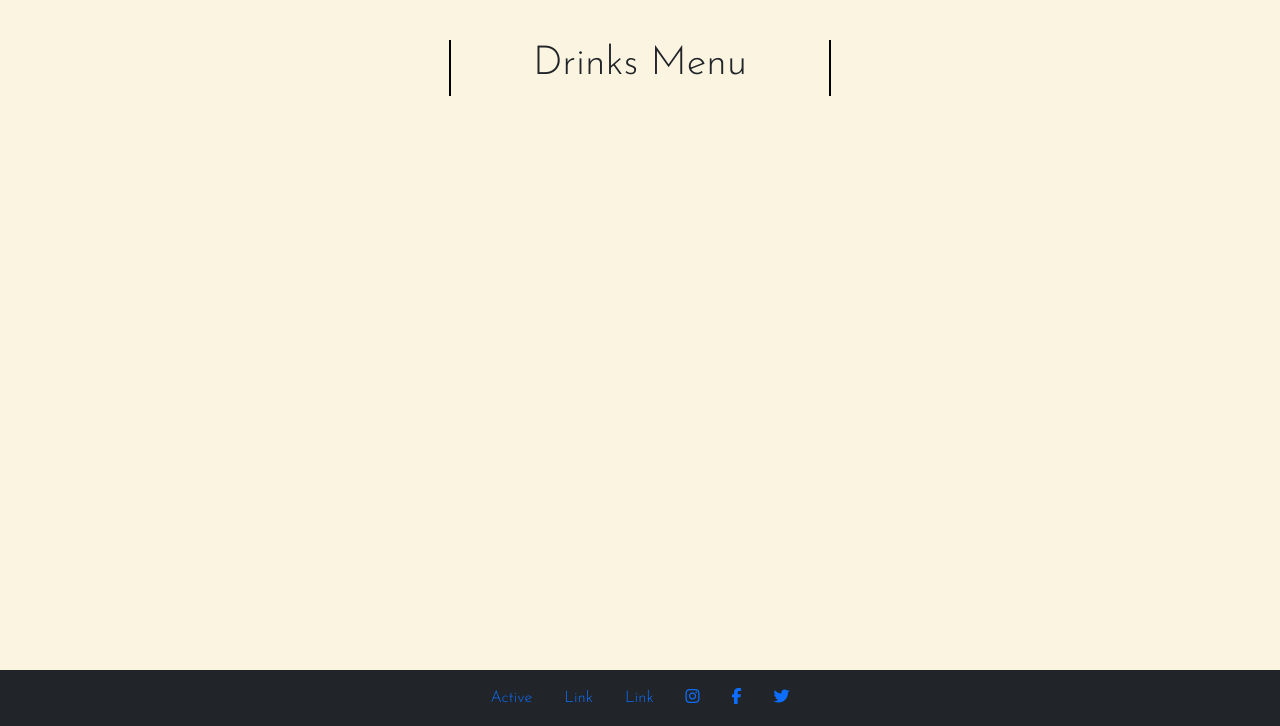
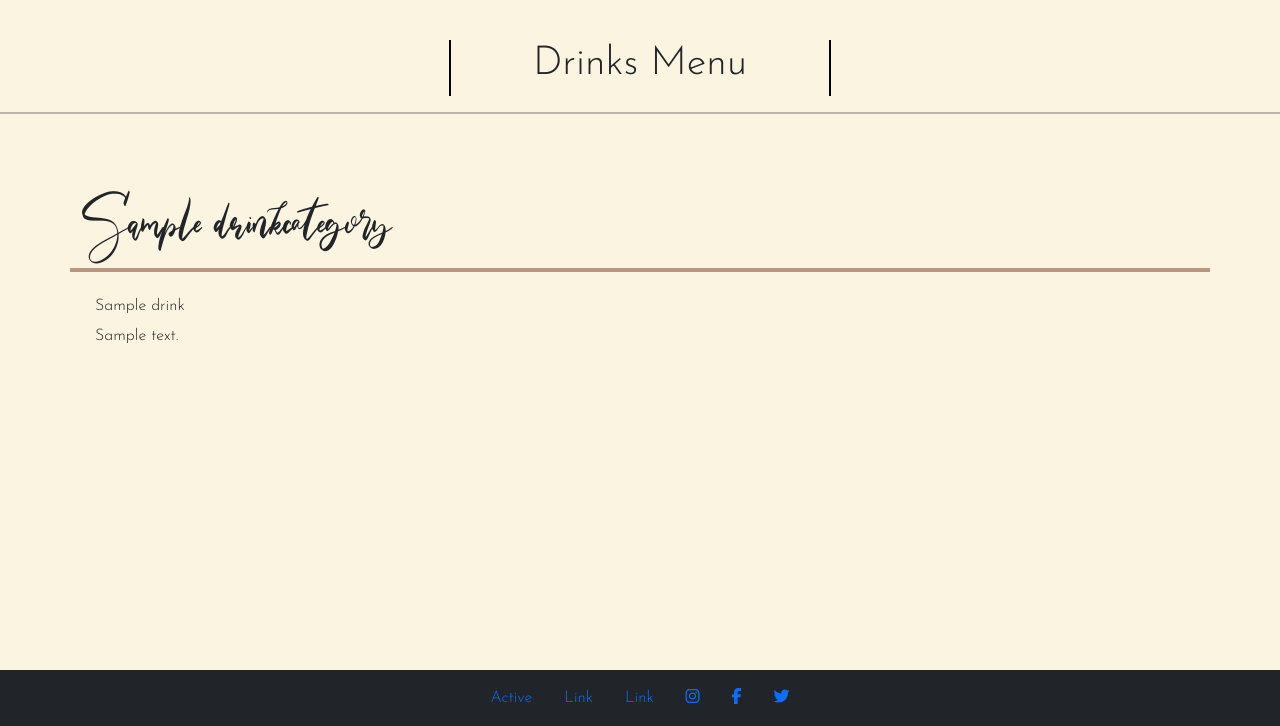
Before and after one commit to dannymagnus/CI_MS4_Elginis_Restaurant, a Django app: page /meals/drinks_menu in a window 1280 px wide. Shown: the part 74-800 px from the top of the page. Run offline with Django 3.2, Linux system fonts and the light colour scheme; tables that the repository leaves empty hold one stand-in row (values such as "Sample post"); some libraries are stand-ins or nearby versions.

Commit message:
do drinks page

```diff
--- a/meals/templates/Meals/drinks_menu.html
+++ b/meals/templates/Meals/drinks_menu.html
@@ -12,7 +12,43 @@
             <div class="col-sm col-md4"></div>
         </div>
     </div>
+    <div>
+        <hr class="full-width-2px">
+    </div>
+    {% for category in categories %}
 
+        <div id = "{{category.name}}" class = "container d-flex align-items-center {{category.name}} margin-top-10vh border-bottom-4 pb-2">
+            <h1 class = "heading-font font-size-48">{{category.name}}</h1>
+        </div>
+        <div class="container">
+            <div class="row">
+                {% for drink in drinks %}
+                        {% if drink.category.name == category.name %}
+                            <div class="col-sm-12 col-md-6 col-lg-6 col-xl-4 col-xxl-4 menu-item">
+                                <div class="row">
+                                    <div class="col-8">
+                                        <div class="row">
+                                            <div class="col">
+                                                <h6>{{drink.name}}</h6>
+                                            </div>
+                                        </div>
+                                        <div class="row">
+                                            <div class="col">
+                                                <p>
+                                                    {{drink.description}}
+                                                </p>
+                                            </div>
+                                        </div>
+                                    </div>
+                                </div>
+                            </div>
+                        {% endif %}
+                {% endfor %}
+            </div>
+        </div>
+    {% endfor %}
+    <div class = "margin-bottom-10vh">
+    </div>
 
 
 {% endblock %}
--- a/meals/views.py
+++ b/meals/views.py
@@ -2,7 +2,7 @@ from django.shortcuts import render, redirect
 
 # Create your views here.
 #import the model so that all items can be retreived for the list
-from .models import Meal, Category, Allergen
+from .models import Meal, Category, Allergen, Drink, DrinkCategory
 
 #view for all meal items
 def meal_list(request):
@@ -43,13 +43,11 @@ def dinner_menu(request):
     return render(request, 'Meals/dinner_menu.html', context)
 
 def drinks_menu(request):
-    meal_list = Meal.objects.all()
-    categories = Category.objects.all()
-    allergens = Allergen.objects.all()
+    drinks = Drink.objects.all()
+    categories = DrinkCategory.objects.all()
 
-    context = {'meal_list':meal_list,
+    context = {'drinks':drinks,
                'categories':categories,
-               'allergens':allergens
                }
 
     return render(request, 'Meals/drinks_menu.html', context)
--- a/static/css/style.css
+++ b/static/css/style.css
@@ -283,6 +283,10 @@ body {
     max-width: 20%;
 }
 
+.border-bottom-4{
+    border-bottom: 4px solid rgb(189, 150, 131);
+}
+
 
 /*-----About page----------------------------------------------------------------*/
 
```
